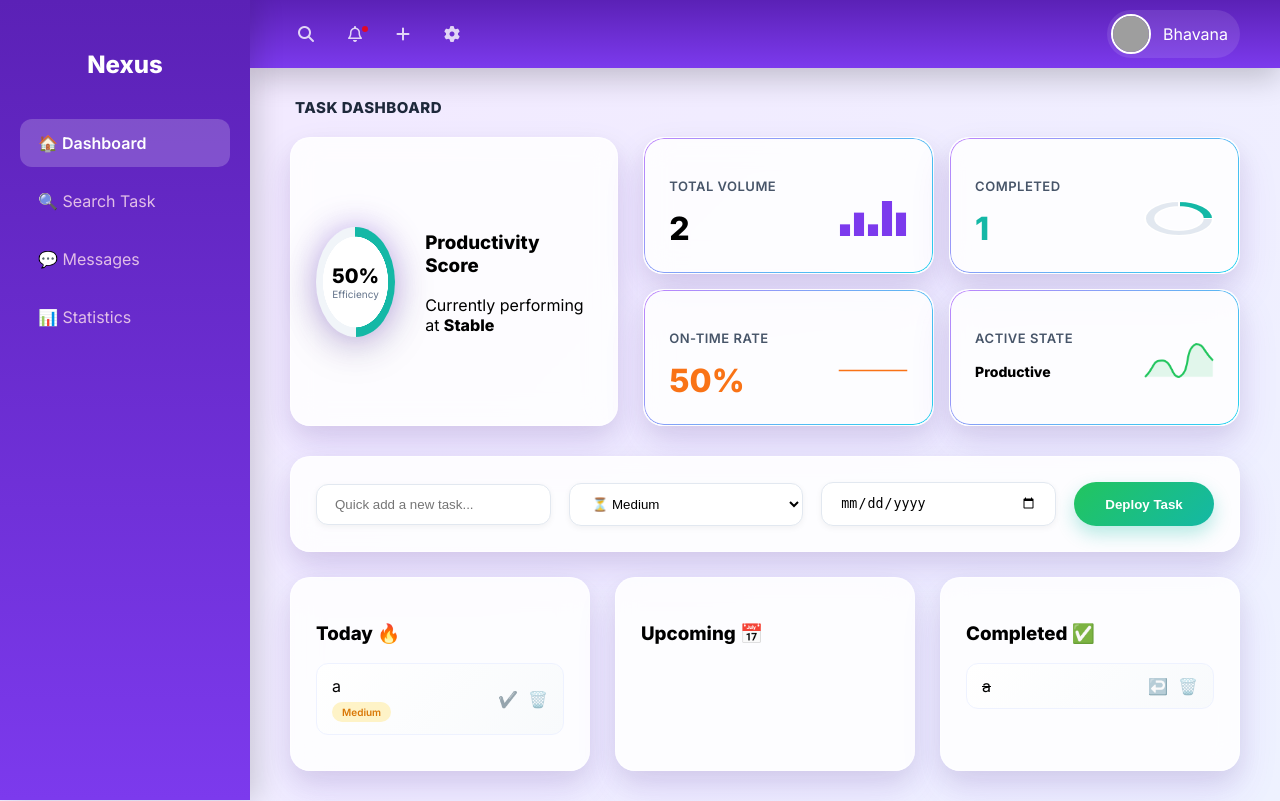
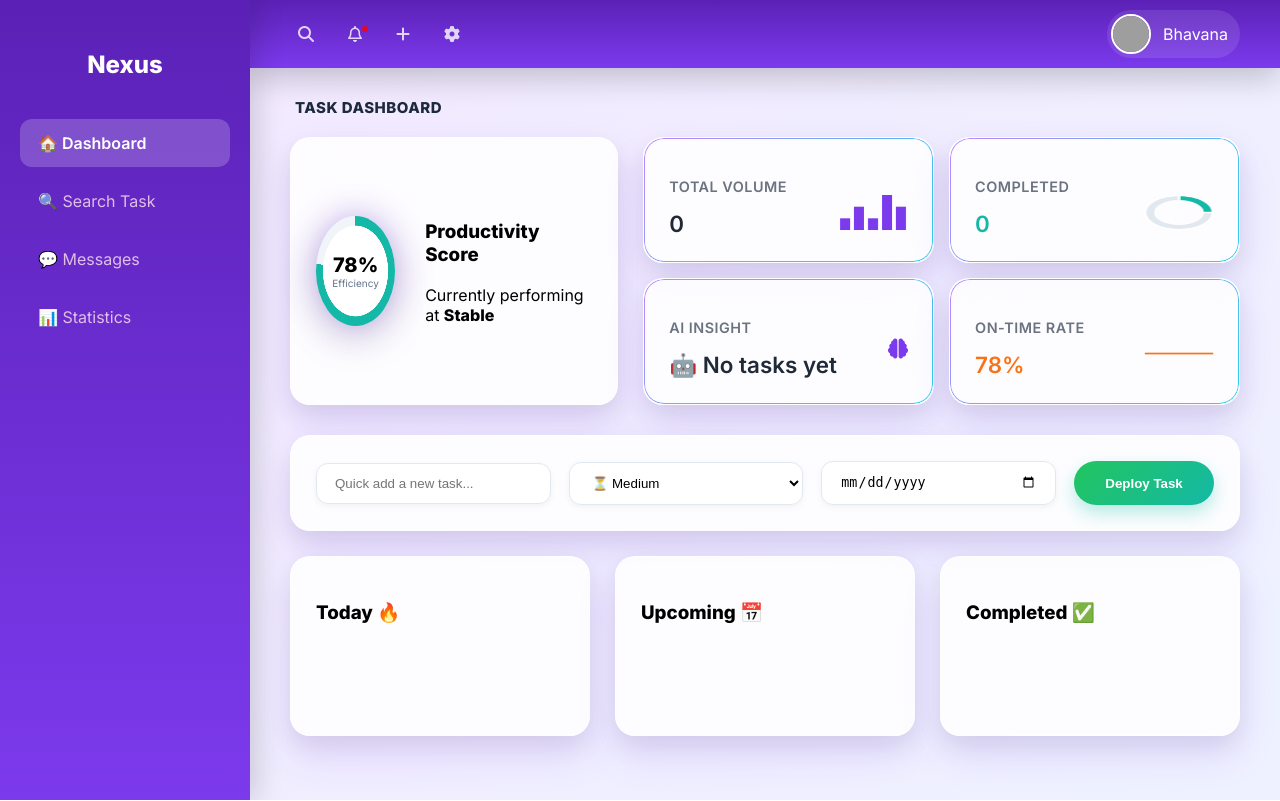
Before and after one commit to bhavana-cloudworks/task-dashboard, a Flask app: page / in a window 1280 px wide. Run offline with Flask 3, Linux system fonts and the light colour scheme; data comes from the database, SQL or seed files in the repository; both versions use the stored data as it was after the commit; grey boxes are pictures that could not be loaded.

Commit message:
Initial commit - Task Dashboard

```diff
--- a/app.py
+++ b/app.py
@@ -1,95 +1,118 @@
-from flask import Flask, render_template, request, redirect, url_for
-import sqlite3
-from datetime import datetime, date
+from flask import Flask, render_template, request, redirect
+from datetime import date
 
 app = Flask(__name__)
 
-def init_db():
-    conn = sqlite3.connect("tasks.db")
-    c = conn.cursor()
-    c.execute('''CREATE TABLE IF NOT EXISTS tasks (
-        id INTEGER PRIMARY KEY AUTOINCREMENT,
-        name TEXT,
-        priority TEXT,
-        deadline TEXT,
-        status TEXT
-    )''')
-    conn.commit()
-    conn.close()
+tasks = []
+done_tasks = []
 
-@app.route('/')
-def home():
-    conn = sqlite3.connect("tasks.db")
-    c = conn.cursor()
-    c.execute("SELECT * FROM tasks")
-    tasks = c.fetchall()
-    conn.close()
+# ---------------- AI LOGIC ----------------
+def agentic_ai_recommendation(tasks):
+    if not tasks:
+        return "No tasks yet "
 
     today = date.today()
-    today_tasks, upcoming_tasks, done_tasks = [], [], []
-    completed = 0
+    priority_order = {"High": 1, "Medium": 2, "Low": 3}
+
+    # Sort by deadline first, then priority
+    sorted_tasks = sorted(
+        tasks,
+        key=lambda x: (
+            date.fromisoformat(x["deadline"]),
+            priority_order[x["priority"]]
+        )
+    )
+
+    top_task = sorted_tasks[0]
+    task_date = date.fromisoformat(top_task["deadline"])
+
+    if task_date == today:
+        return f"🔥 Do '{top_task['name']}' today (urgent)"
+    elif task_date < today:
+        return f"⚠️ '{top_task['name']}' is overdue!"
+    else:
+        return f"📅 Plan '{top_task['name']}' next"
+
+
+# ---------------- ROUTES ----------------
+@app.route("/")
+def index():
+    ai_suggestion = agentic_ai_recommendation(tasks)
+
+    today = date.today()
+
+    today_list = []
+    upcoming_list = []
 
     for t in tasks:
-        if t[4] == "Done":
-            done_tasks.append(t)
-            completed += 1
-        else:
-            if t[3] and datetime.fromisoformat(t[3]).date() <= today:
-                today_tasks.append(t)
-            else:
-                upcoming_tasks.append(t)
+        task_date = date.fromisoformat(t["deadline"])
 
-    efficiency = int((completed / len(tasks)) * 100) if tasks else 0
+        if task_date == today:
+            today_list.append(t)
+        elif task_date > today:
+            upcoming_list.append(t)
 
-    # ✅ ADD THIS LINE (for greeting)
-    now_hour = datetime.now().hour
+    # Priority sorting
+    priority_order = {"High": 1, "Medium": 2, "Low": 3}
+
+    today_list.sort(key=lambda x: priority_order[x["priority"]])
+    upcoming_list.sort(key=lambda x: (
+        date.fromisoformat(x["deadline"]),
+        priority_order[x["priority"]]
+    ))
 
     return render_template(
         "index.html",
-        today_tasks=today_tasks,
-        upcoming_tasks=upcoming_tasks,
+        today_tasks=today_list,
+        upcoming_tasks=upcoming_list,
         done_tasks=done_tasks,
-        efficiency=efficiency,
-        now_hour=now_hour   # ✅ PASS TO HTML
+        efficiency=78,
+        ai_suggestion=ai_suggestion
     )
 
-@app.route('/add', methods=['POST'])
+
+@app.route("/add", methods=["POST"])
 def add():
-    conn = sqlite3.connect("tasks.db")
-    c = conn.cursor()
-    c.execute("INSERT INTO tasks VALUES(NULL,?,?,?,?)",
-              (request.form['name'], request.form['priority'], request.form['deadline'], "Pending"))
-    conn.commit()
-    conn.close()
-    return redirect(url_for('home'))
+    tasks.append({
+        "id": len(tasks) + 1,
+        "name": request.form["name"],
+        "priority": request.form["priority"],
+        "deadline": request.form["deadline"]
+    })
+    return redirect("/")
 
-@app.route('/done/<int:id>')
+
+@app.route("/done/<int:id>")
 def done(id):
-    conn = sqlite3.connect("tasks.db")
-    c = conn.cursor()
-    c.execute("UPDATE tasks SET status='Done' WHERE id=?", (id,))
-    conn.commit()
-    conn.close()
-    return redirect(url_for('home'))
+    global tasks, done_tasks
+    for t in tasks:
+        if t["id"] == id:
+            done_tasks.append(t)
+            tasks.remove(t)
+            break
+    return redirect("/")
 
-@app.route('/undo/<int:id>')
+
+@app.route("/undo/<int:id>")
 def undo(id):
-    conn = sqlite3.connect("tasks.db")
-    c = conn.cursor()
-    c.execute("UPDATE tasks SET status='Pending' WHERE id=?", (id,))
-    conn.commit()
-    conn.close()
-    return redirect(url_for('home'))
+    global tasks, done_tasks
+    for t in done_tasks:
+        if t["id"] == id:
+            tasks.append(t)
+            done_tasks.remove(t)
+            break
+    return redirect("/")
 
-@app.route('/delete/<int:id>')
+
+@app.route("/delete/<int:id>")
 def delete(id):
-    conn = sqlite3.connect("tasks.db")
-    c = conn.cursor()
-    c.execute("DELETE FROM tasks WHERE id=?", (id,))
-    conn.commit()
-    conn.close()
-    return redirect(url_for('home'))
+    global tasks, done_tasks
 
-if __name__ == '__main__':
-    init_db()
+    tasks = [t for t in tasks if t["id"] != id]
+    done_tasks = [t for t in done_tasks if t["id"] != id]
+
+    return redirect("/")
+
+
+if __name__ == "__main__":
     app.run(debug=True)
--- a/static/style.css
+++ b/static/style.css
@@ -437,3 +437,26 @@ body {
     position: absolute;
     border-radius: 50%;
 }
+.task-item,
+.task-item * {
+    color: #0f172a !important;  /* force dark text */
+    opacity: 1 !important;
+    visibility: visible !important;
+}
+
+/* Prevent flex collapse hiding text */
+.task-info {
+    flex: 1;
+    min-width: 0;
+}
+
+.task-info span:first-child {
+    display: block;
+    overflow: visible;
+    white-space: normal;
+}
+
+/* ensure icons stay right */
+.actions {
+    flex-shrink: 0;
+}
--- a/templates/index.html
+++ b/templates/index.html
@@ -7,15 +7,10 @@
 
     <link rel="stylesheet" href="{{ url_for('static', filename='style.css') }}">
     <link href="https://fonts.googleapis.com/css2?family=Inter:wght@400;600;800&display=swap" rel="stylesheet">
-
-    <!-- ICON LIBRARY -->
     <link rel="stylesheet" href="https://cdnjs.cloudflare.com/ajax/libs/font-awesome/6.5.0/css/all.min.css">
 
     <style>
-        .mini-chart {
-            width: 70px !important;
-            height: 35px !important;
-        }
+        .mini-chart { width: 70px !important; height: 35px !important; }
 
         .metric-flex {
             display: flex;
@@ -45,6 +40,18 @@
             background: rgba(255,255,255,0.15);
             transform: translateY(-2px);
         }
+
+        .metric-value {
+            font-size: 1.4rem;
+            font-weight: 600;
+            color: #1f2937;
+        }
+
+        .metric-label {
+            font-size: 0.9rem;
+            font-weight: 600;
+            color: #6b7280;
+        }
     </style>
 </head>
 
@@ -59,13 +66,11 @@
     <a href="#" class="nav-item">📊 Statistics</a>
 </div>
 
-<!-- MAIN WRAPPER -->
 <div class="main-wrapper">
 
     <!-- TOP BAR -->
     <div class="top-bar">
 
-        <!-- ICONS -->
         <div class="top-icons">
             <i class="fa-solid fa-magnifying-glass"></i>
             <i class="fa-regular fa-bell"></i>
@@ -73,7 +78,6 @@
             <i class="fa-solid fa-gear"></i>
         </div>
 
-        <!-- PROFILE -->
         <div class="user-profile">
             <div class="avatar-container">
                 <img src="https://ui-avatars.com/api/?name=Bhavana&background=fff&color=4a148c">
@@ -85,6 +89,7 @@
 
     <div class="content">
 
+        <!-- HEADER -->
         <div class="content-header">
             <h2 class="dashboard-top-title">Task Dashboard</h2>
         </div>
@@ -92,8 +97,8 @@
         <!-- ANALYTICS -->
         <div class="analytics-row">
 
+            <!-- DONUT -->
             <div class="card donut-card">
-
                 <div class="donut-container" style="--p:{{ efficiency }};">
                     <div class="donut-inner">
                         <span class="donut-percent">{{ efficiency }}%</span>
@@ -108,18 +113,18 @@
                         <strong>{{ "Peak" if efficiency > 80 else "Stable" }}</strong>
                     </p>
                 </div>
-
             </div>
 
+            <!-- METRICS -->
             <div class="metrics-grid">
 
                 <div class="metric-card">
                     <div class="metric-flex">
                         <div>
                             <span class="metric-label">Total Volume</span>
-                            <span class="metric-value">
+                            <div class="metric-value">
                                 {{ today_tasks|length + upcoming_tasks|length + done_tasks|length }}
-                            </span>
+                            </div>
                         </div>
                         <canvas id="barChart" class="mini-chart"></canvas>
                     </div>
@@ -129,11 +134,24 @@
                     <div class="metric-flex">
                         <div>
                             <span class="metric-label">Completed</span>
-                            <span class="metric-value" style="color: var(--teal);">
+                            <div class="metric-value" style="color:#14b8a6;">
                                 {{ done_tasks|length }}
-                            </span>
+                            </div>
                         </div>
                         <canvas id="donutChart" class="mini-chart"></canvas>
+                    </div>
+                </div>
+
+                <!-- AI INSIGHT -->
+                <div class="metric-card">
+                    <div class="metric-flex">
+                        <div>
+                            <span class="metric-label">AI Insight</span>
+                            <div class="metric-value">
+                                🤖 {{ ai_suggestion }}
+                            </div>
+                        </div>
+                        <i class="fa-solid fa-brain" style="font-size:20px; color:#7c3aed;"></i>
                     </div>
                 </div>
 
@@ -141,23 +159,11 @@
                     <div class="metric-flex">
                         <div>
                             <span class="metric-label">On-Time Rate</span>
-                            <span class="metric-value" style="color: var(--orange);">
+                            <div class="metric-value" style="color:#f97316;">
                                 {{ efficiency }}%
-                            </span>
+                            </div>
                         </div>
                         <canvas id="lineChart" class="mini-chart"></canvas>
-                    </div>
-                </div>
-
-                <div class="metric-card">
-                    <div class="metric-flex">
-                        <div>
-                            <span class="metric-label">Active State</span>
-                            <span class="metric-value" style="font-size: 14px;">
-                                Productive
-                            </span>
-                        </div>
-                        <canvas id="pulseChart" class="mini-chart"></canvas>
                     </div>
                 </div>
 
@@ -184,46 +190,49 @@
         <!-- TASK GRID -->
         <div class="grid-3">
 
+            <!-- TODAY -->
             <div class="column-card">
                 <h3>Today 🔥</h3>
                 {% for t in today_tasks %}
                 <div class="task-item">
                     <div class="task-info">
-                        <span>{{ t[1] }}</span>
-                        <span class="badge {{t[2]|lower}}">{{t[2]}}</span>
+                        <span>{{ t.name }}</span>
+                        <span class="badge {{ t.priority|lower }}">{{ t.priority }}</span>
                     </div>
                     <div class="actions">
-                        <a href="/done/{{ t[0] }}">✔️</a>
-                        <a href="/delete/{{ t[0] }}">🗑️</a>
+                        <a href="/done/{{ t.id }}">✔️</a>
+                        <a href="/delete/{{ t.id }}">🗑️</a>
                     </div>
                 </div>
                 {% endfor %}
             </div>
 
+            <!-- UPCOMING -->
             <div class="column-card">
                 <h3>Upcoming 📅</h3>
                 {% for t in upcoming_tasks %}
                 <div class="task-item">
                     <div class="task-info">
-                        <span>{{ t[1] }}</span>
-                        <span class="badge {{t[2]|lower}}">{{t[2]}}</span>
+                        <span>{{ t.name }}</span>
+                        <span class="badge {{ t.priority|lower }}">{{ t.priority }}</span>
                     </div>
                     <div class="actions">
-                        <a href="/done/{{ t[0] }}">✔️</a>
-                        <a href="/delete/{{ t[0] }}">🗑️</a>
+                        <a href="/done/{{ t.id }}">✔️</a>
+                        <a href="/delete/{{ t.id }}">🗑️</a>
                     </div>
                 </div>
                 {% endfor %}
             </div>
 
+            <!-- COMPLETED -->
             <div class="column-card">
                 <h3>Completed ✅</h3>
                 {% for t in done_tasks %}
                 <div class="task-item">
-                    <span><s>{{ t[1] }}</s></span>
+                    <span><s>{{ t.name }}</s></span>
                     <div class="actions">
-                        <a href="/undo/{{ t[0] }}">↩️</a>
-                        <a href="/delete/{{ t[0] }}">🗑️</a>
+                        <a href="/undo/{{ t.id }}">↩️</a>
+                        <a href="/delete/{{ t.id }}">🗑️</a>
                     </div>
                 </div>
                 {% endfor %}
@@ -234,6 +243,7 @@
     </div>
 </div>
 
+<!-- CHARTS -->
 <script src="https://cdn.jsdelivr.net/npm/chart.js"></script>
 
 <script>
@@ -243,25 +253,40 @@ new Chart(document.getElementById("barChart"), {
         labels: ["1","2","3","4","5"],
         datasets: [{ data: [1,2,1,3,2], backgroundColor: "#7c3aed" }]
     },
-    options: { plugins: { legend: { display: false } }, scales: { x: { display: false }, y: { display: false } } }
+    options: {
+        plugins: { legend: { display: false } },
+        scales: { x: { display: false }, y: { display: false } }
+    }
 });
 
 new Chart(document.getElementById("donutChart"), {
     type: "doughnut",
-    data: { datasets: [{ data: [1,3], backgroundColor: ["#14b8a6","#e2e8f0"] }] },
-    options: { cutout: "70%", plugins: { legend: { display: false } } }
+    data: {
+        datasets: [{ data: [1,3], backgroundColor: ["#14b8a6","#e2e8f0"] }]
+    },
+    options: {
+        cutout: "70%",
+        plugins: { legend: { display: false } }
+    }
 });
 
 new Chart(document.getElementById("lineChart"), {
     type: "line",
-    data: { labels: [1,2,3,4,5], datasets: [{ data: [0,0,0,0,0], borderColor: "#f97316", fill: true, backgroundColor: "#f9731620", tension: 0.4, pointRadius: 0 }] },
-    options: { plugins: { legend: { display: false } }, scales: { x: { display: false }, y: { display: false } } }
-});
-
-new Chart(document.getElementById("pulseChart"), {
-    type: "line",
-    data: { labels: [1,2,3,4,5], datasets: [{ data: [1,2,1,3,2], borderColor: "#22c55e", fill: true, backgroundColor: "#22c55e20", tension: 0.6, pointRadius: 0 }] },
-    options: { plugins: { legend: { display: false } }, scales: { x: { display: false }, y: { display: false } } }
+    data: {
+        labels: [1,2,3,4,5],
+        datasets: [{
+            data: [0,0,0,0,0],
+            borderColor: "#f97316",
+            fill: true,
+            backgroundColor: "#f9731620",
+            tension: 0.4,
+            pointRadius: 0
+        }]
+    },
+    options: {
+        plugins: { legend: { display: false } },
+        scales: { x: { display: false }, y: { display: false } }
+    }
 });
 </script>
 
```
Also changed, not shown: tasks.db.
